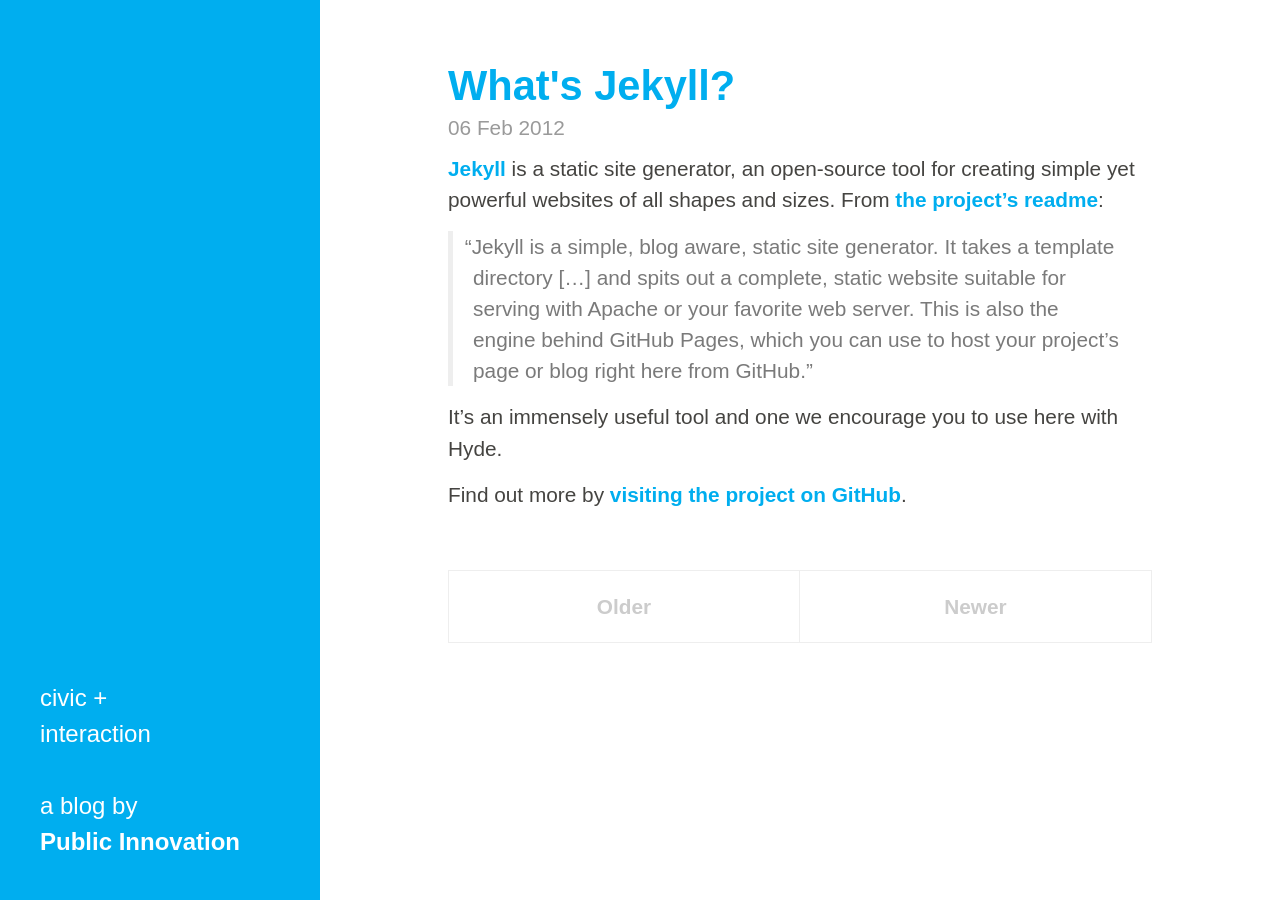
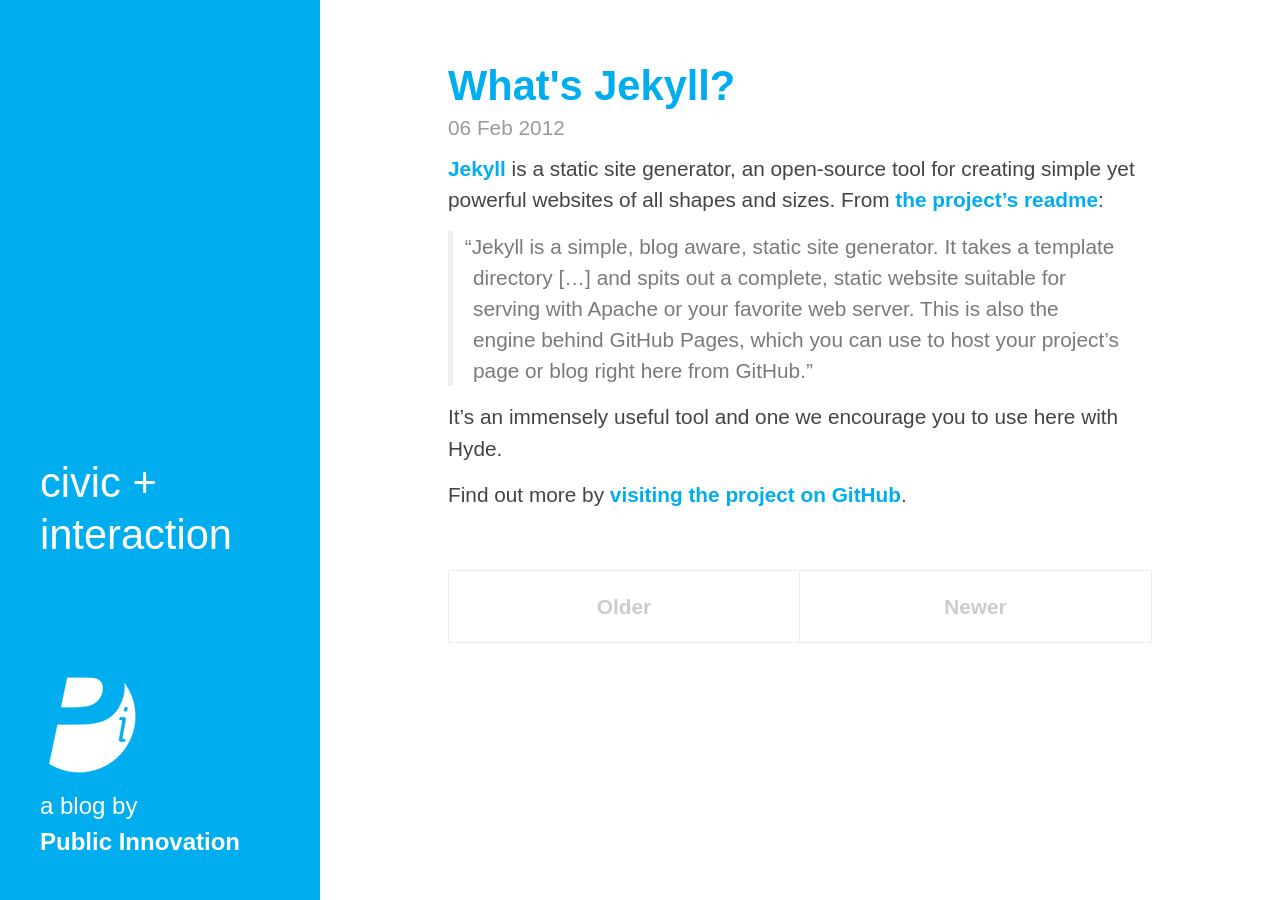
Before and after one commit to publicinnovation/blog, a Jekyll site: the page built from index.html, in a window 1280 px wide. Built offline with Jekyll 4.4.1, drawn with Linux system fonts in a browser that asks for light colours; Markdown is read by kramdown in place of the engine named in the settings; the list of posts is cut into pages by our own code.

Commit message:
add image to masthead

```diff
--- a/_layouts/default.html
+++ b/_layouts/default.html
@@ -41,7 +41,9 @@
 
     <header class="masthead">
       <div class="masthead-inner">
-        <p class="lead">civic +<br />interaction<br /><br />a blog by<br /><a href="http://publicinnovation.org/">Public Innovation</a></p>
+        <h4>civic +<br />interaction<br /><br /></h4>
+        <img src="images/public-innovation_icon-logo-white.png" class="img-responsive" >
+        <p class="lead">a blog by<br /><a href="http://publicinnovation.org/">Public Innovation</a></p>
       </div>
     </header>
 
--- a/public/css/custom.css
+++ b/public/css/custom.css
@@ -9,6 +9,11 @@
   color: #00aeef;
 }
 
+h4 {
+  margin-bottom: 64px;
+  color: #fff;
+}
+
 .masthead {
 	background-color: #00aeef;
 }
```
